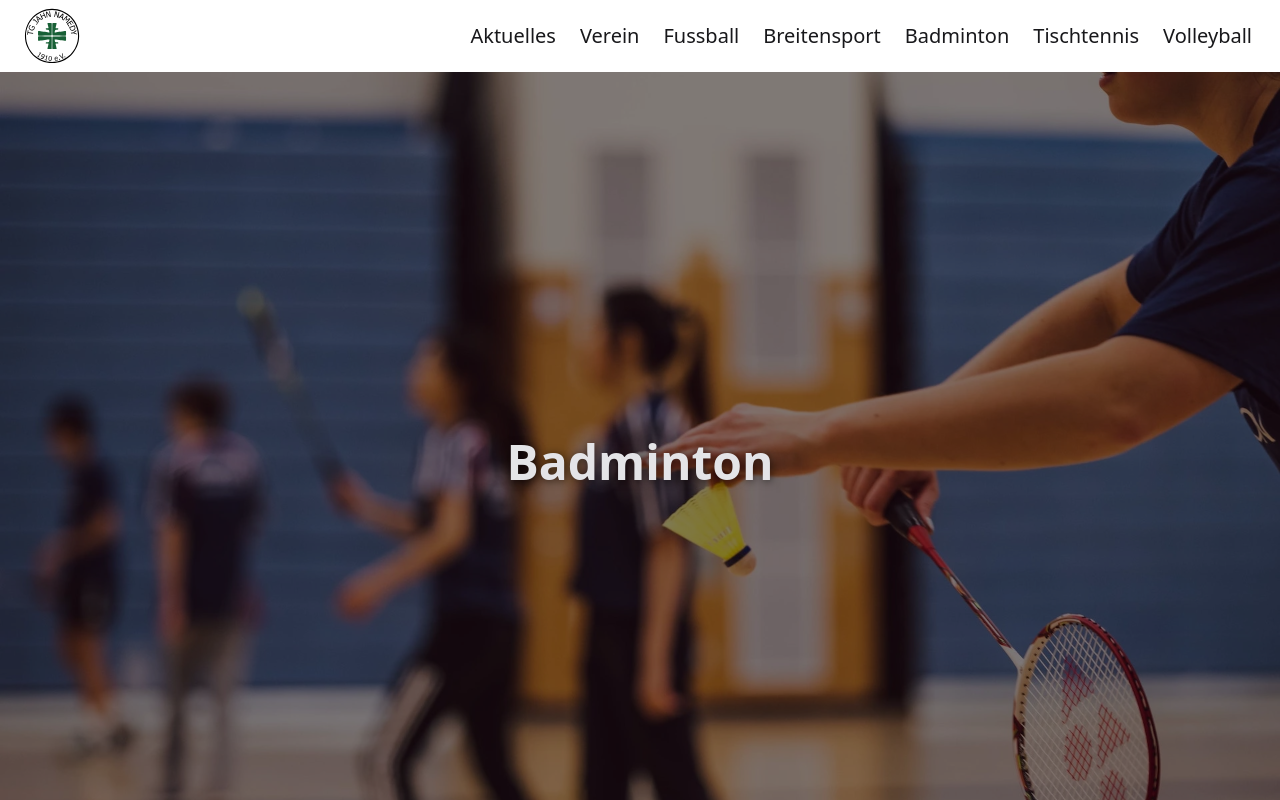
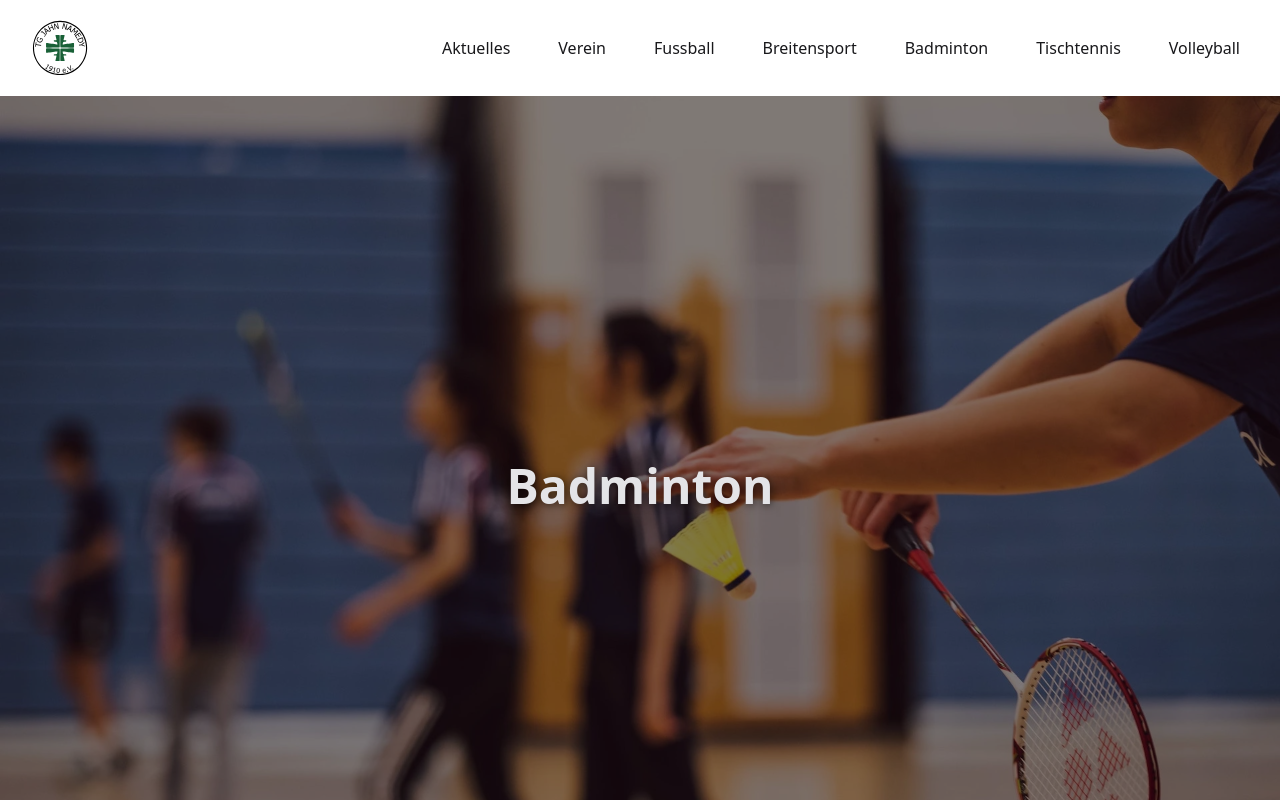
Before and after one commit to VKrieger/TG_JAHN_REACT_TS_TAILWIND_DAISYUI, a React (Vite) app: page /TG_JAHN_REACT_TS_TAILWIND_DAISYUI/badminton in a window 1280 px wide. Shown: the top 800 px of the page. Built offline with nearby package versions, Linux system fonts and the light colour scheme.

Commit message:
finished navbar

```diff
--- a/package.json
+++ b/package.json
@@ -14,7 +14,6 @@
   "dependencies": {
     "@tailwindcss/vite": "^4.0.17",
     "react": "^19.0.0",
-    "react-device-detect": "^2.2.3",
     "react-dom": "^19.0.0",
     "react-icons": "^5.5.0",
     "react-router-dom": "^7.4.1",
--- /dev/null
+++ b/src/api/navItems.tsx
@@ -0,0 +1,50 @@
+import Logo from "../styles/icons/logo.svg";
+
+export interface NavItem {
+  id: number;
+  text: string;
+  submenu?: {
+    id: number;
+    text: string;
+  }[];
+}
+
+export const navItems: NavItem[] = [
+  { id: 1, text: "Aktuelles" },
+  {
+    id: 2,
+    text: "Verein",
+    submenu: [
+      { id: 21, text: "Über Uns" },
+      { id: 22, text: "Vorstand" },
+      { id: 23, text: "Mitgliedschaft" },
+      { id: 24, text: "Downloads" },
+    ],
+  },
+  {
+    id: 3,
+    text: "Fussball",
+    submenu: [
+      { id: 31, text: "Bambinis" },
+      { id: 32, text: "D Jugend" },
+      { id: 33, text: "E Jugend" },
+      { id: 34, text: "F Jugend" },
+      { id: 35, text: "Alte Herren" },
+    ],
+  },
+  {
+    id: 4,
+    text: "Breitensport",
+    submenu: [
+      { id: 41, text: "Gymnastik" },
+      { id: 42, text: "Bauch Beine Po" },
+      { id: 43, text: "Leichtathletik" },
+      { id: 44, text: "Kinderturnen" },
+    ],
+  },
+  { id: 5, text: "Badminton" },
+  { id: 6, text: "Tischtennis" },
+  { id: 7, text: "Volleyball" },
+];
+
+export { Logo };
--- a/src/components/Hero.tsx
+++ b/src/components/Hero.tsx
@@ -1,12 +1,28 @@
 import type { heroDetails } from "../api/types/heroDetails";
 import { Link } from "react-router-dom";
-import { isMobile } from "react-device-detect";
+import useWindowDimensions from "../hooks/useWindowDimensions"
+
+import { useEffect, useState } from "react";
 
 interface HeroConfigProps {
   heroConfig: heroDetails;
 }
 
+
+
 function Hero({ heroConfig }: HeroConfigProps) {
+  const {width} = useWindowDimensions();
+
+  const [isMobile, setIsMobile] = useState(false);
+
+  useEffect(()=>{
+    if(width < 1024){
+      setIsMobile(true)
+    } else {
+      setIsMobile(false)
+    }
+  },[width])
+
   return (
 
       <div
@@ -42,7 +58,7 @@ function Hero({ heroConfig }: HeroConfigProps) {
             {heroConfig.button && (
               <Link
                 to={heroConfig.buttonLink ?? "/"}
-                className="font-light duration-300 ease-in-out btn btn-wide rounded-full hover:bg-(--color-glow-green) hover:drop-shadow-(--drop-shadow-green) tracking-wider  hover:text-white border-none  hover:-translate-y-px  textShadow"
+                className="font-light duration-300 ease-in-out btn btn-wide rounded-full hover:bg-[#00df9a] hover:drop-shadow-(--drop-shadow-green) tracking-wider  hover:text-white border-none  hover:-translate-y-px  textShadow"
                 //
               >
                 {heroConfig.button}
--- a/src/components/Navbar.tsx
+++ b/src/components/Navbar.tsx
@@ -1,233 +1,161 @@
-import Logo from "../styles/icons/logo.svg";
-import { Link, Outlet } from "react-router-dom";
-import { useRef } from "react";
+import { useState, useRef, useEffect } from "react";
+import { AiOutlineClose, AiOutlineMenu } from "react-icons/ai";
+import { Link } from "react-router-dom";
 
-function Navbar() {
+import useWindowDimensions from "../hooks/useWindowDimensions";
+import { NavItem } from "../api/navItems";
 
-  const vereinDropdownRef = useRef<HTMLDivElement>(null);
-  const fussballDropdownRef = useRef<HTMLDivElement>(null);
-  const breitensportDropdownRef = useRef<HTMLDivElement>(null);
+interface NavbarProps {
+  navItems: NavItem[];
+  logo: string;
+  setNavOpen: (open: boolean) => void;
+}
+
+const Navbar = ({ navItems, logo, setNavOpen }: NavbarProps) => {
   const outletRef = useRef<HTMLDivElement>(null);
+  // State to manage the navbar's visibility
+  const [nav, setNav] = useState(false);
+  // State to manage which submenu is active (null bedeutet keins offen)
+  const [activeSubmenu, setActiveSubmenu] = useState<number | null>(null);
 
+  // Toggle function to handle the navbar's display
+  const handleNav = () => {
+    const newState = !nav;
+    setNav(newState);
+    setNavOpen(newState);
 
+    // Optional: Schließe geöffnete Submenüs beim Schließen der Hauptnavigation
+    if (nav) setActiveSubmenu(null);
+  };
 
-  const handleOnClickVerein = () => {
-    if (vereinDropdownRef.current) {
-      vereinDropdownRef.current.focus();
-      vereinDropdownRef.current.blur();
-    }
-  };
-  const handleOnClickFussball = () => {
-    if (fussballDropdownRef.current) {
-      fussballDropdownRef.current.focus();
-      fussballDropdownRef.current.blur();
+  const { width } = useWindowDimensions();
+  const [isMobile, setIsMobile] = useState(false);
+
+  useEffect(() => {
+    setIsMobile(width < 1024);
+  }, [width]);
+
+  // Array containing navigation items with an optional submenu
+
+  // Handler für Submenüs
+  const handleSubmenu = (id: number) => {
+    if (activeSubmenu === id) {
+      setActiveSubmenu(null); // schließt das Submenü, wenn es schon offen war
+    } else {
+      setActiveSubmenu(id); // öffnet das angeklickte Submenü
     }
   };
 
-  const handleOnClickBreitensport = () => {
-    if (breitensportDropdownRef.current) {
-      breitensportDropdownRef.current.focus();
-      breitensportDropdownRef.current.blur();
-    }
-  };
+  return (
+    <div className="bg-white flex justify-between items-center h-24 max-full mx-auto px-4">
+      {isMobile && (
+        <div ref={outletRef} onClick={handleNav} className="block">
+          {nav ? <AiOutlineClose size={30} /> : <AiOutlineMenu size={30} />}
+        </div>
+      )}
 
-  const handleOpen = () => {
-    if (outletRef.current) {
-      outletRef.current.className =
-        "duration-400 ease-in ml-62 w-full ";
-    }
-  };
+      {isMobile && (
+        <ul
+          className={
+            nav
+              ? "z-1 mt-24 fixed left-0 top-0 w-[50%] h-full  bg-white text-black ease-in-out duration-400 h-max"
+              : "z-1 mt-24 ease-in-out w-[60%] duration-400 fixed top-0 bottom-0 left-[-100%] h-max"
+          }
+        >
+          {navItems.map((item) => (
+            <li
+              key={item.id}
+              className="p-2 m-4 rounded-xl hover:bg-[#d3d1ce]  bg-[#eae8e5] duration-300  cursor-pointer "
+            >
+              {/* Wenn ein Submenü existiert, dann wird beim Klick der handleSubmenu-Handler benutzt */}
+              {item.submenu ? (
+                <div onClick={() => handleSubmenu(item.id)}>{item.text}</div>
+              ) : (
+                <Link
+                  to={`/${item.text}`}
+                  onClick={() => {
+                    setNavOpen(false);
+                    setActiveSubmenu(null);
+                    setNav(false);
+                  }}
+                >
+                  {item.text}
+                </Link>
+              )}
+              {/* Bedingtes Rendering des Submenüs */}
+              {item.submenu && activeSubmenu === item.id && (
+                <ul className="ml-4 mt-2 border-l border-gray-400">
+                  {item.submenu.map((subItem) => (
+                    <li
+                      key={subItem.id}
+                      className="p-2 hover:bg-white duration-300 rounded-md cursor-pointer"
+                    >
+                      <Link
+                        to={`/${subItem.text}`}
+                        onClick={() => {
+                          setNavOpen(false);
+                          setActiveSubmenu(null);
+                          setNav(false);
+                        }}
+                      >
+                        {subItem.text}
+                      </Link>
+                    </li>
+                  ))}
+                </ul>
+              )}
+            </li>
+          ))}
+        </ul>
+      )}
 
-  const handleBlur = () => {
-    if (outletRef.current) {
-      outletRef.current.className =
-        "duration-400 ease-in w-full";
-    }
-  };
-
-  const linkItems: React.ReactNode = (
-    <>
-      <li>
-        <Link to="/news">Aktuelles</Link>
-      </li>
-      <li>
-        <div
-          tabIndex={0}
-          onClick={handleOnClickVerein}
-          ref={vereinDropdownRef}
-          className="dropdown dropdown-center dropdown-hover"
-        >
-          <div tabIndex={0} role="button">
-            Verein
-          </div>
-          <ul className="menu dropdown-content text-base bg-base-100 rounded-box z-1 mt-10 w-40 p-2 shadow-sm">
-            <li>
-              <Link to="/ueber_uns">Über Uns</Link>
-            </li>
-            <li>
-              <Link to="/vorstand">Vorstand</Link>
-            </li>
-            <li>
-              <Link to="/mitgliedschaft">Mitgliedschaft</Link>
-            </li>
-            <li>
-              <Link to="/downloads">Downloads</Link>
-            </li>
-          </ul>
-        </div>
-      </li>
-      <li>
-        <div
-          tabIndex={0}
-          onClick={handleOnClickFussball}
-          ref={fussballDropdownRef}
-          className="dropdown dropdown-hover dropdown-center"
-        >
-          <div tabIndex={0} role="button">
-            Fussball
-          </div>
-          <ul
-            tabIndex={0}
-            className="menu dropdown-content text-base bg-base-100 rounded-box z-1 mt-10 w-40 p-2 shadow-sm"
-          >
-            <li>
-              <Link to="/bambinis">Bambinis</Link>
-            </li>
-            <li>
-              <Link to="/f_jugend">F-Jugend</Link>
-            </li>
-            <li>
-              <Link to="/e_jugend">E-Jugend</Link>
-            </li>
-            <li>
-              <Link to="/d_jugend">D-Jugend</Link>
-            </li>
-            <li>
-              <Link to="/herren">Alte Herren</Link>
-            </li>
-          </ul>
-        </div>
-      </li>
-      <li>
-        <div
-          tabIndex={0}
-          onClick={handleOnClickBreitensport}
-          ref={breitensportDropdownRef}
-          className="dropdown dropdown-hover dropdown-center"
-        >
-          <div tabIndex={0} role="button">
-            Breitensport
-          </div>
-          <ul
-            tabIndex={0}
-            className="menu dropdown-content text-base bg-base-100 rounded-box z-1 mt-10 w-40 p-2 shadow-sm0"
-          >
-            <li>
-              <Link to="/gymnastik">Gymnastik</Link>
-            </li>
-            <li>
-              <Link to="/bauch_beine_po">Bauch Bein Po</Link>
-            </li>
-            <li>
-              <Link to="/leichtathletik">Leichtathletik</Link>
-            </li>
-            <li>
-              <Link to="/kinderturnen">Kinderturnen</Link>
-            </li>
-          </ul>
-        </div>
-      </li>
-      <li>
-        <Link to="/badminton">Badminton</Link>
-      </li>
-      <li>
-        <Link to="/tischtennis">Tischtennis</Link>
-      </li>
-      <li>
-        <Link to="/volleyball">Volleyball</Link>
-      </li>
-    </>
-  );
-
-  return (
-    <div className="drawer">
-      <input id="my-drawer-3" type="checkbox" className="drawer-toggle" />
-      <div className="drawer-content flex flex-col">
-        {/* Navbar */}
-        <div className="navbar bg-white justify-between w-full">
-          <div
-            className="lg:hidden"
-            onClick={handleOpen}
-          >
-            <label
-              htmlFor="my-drawer-3"
-              aria-label="open sidebar"
-              className="btn btn-square btn-ghost"
-            >
-              <svg
-                xmlns="http://www.w3.org/2000/svg"
-                fill="none"
-                viewBox="0 0 24 24"
-                className="inline-block h-6 w-6 stroke-current"
-              >
-                <path
-                  strokeLinecap="round"
-                  strokeLinejoin="round"
-                  strokeWidth="2"
-                  d="M4 6h16M4 12h16M4 18h16"
-                ></path>
-              </svg>
-            </label>
-          </div>
-
-          <div className="mx-2  px-2 ">
-            <Link to="/">
-              <img className="h-14 " src={Logo} alt="logo" />
-            </Link>
-          </div>
-          <div className="hidden lg:block ">
-            <ul className="menu menu-horizontal text-xl ">
-              {/* Navbar menu content here */}
-              {linkItems}
-            </ul>
-          </div>
-        </div>
-        <div ref={outletRef} >
-          <Outlet />
-        </div>
+      {/* Logo */}
+      <div className="mx-2 px-2">
+        <Link to="/">
+          <img className="h-14" src={logo} alt="logo" />
+        </Link>
       </div>
 
-      <div
-        tabIndex={0}
-        className="drawer-side"
-        onBlur={handleBlur}
-        onClick={handleOpen}
-      >
-        <label
-          htmlFor="my-drawer-3"
-          aria-label="close sidebar"
-          className="drawer-overlay"
-        ></label>
-        <ul className=" menu bg-base-200 min-h-full w-60 p-4 mt-18 ">
-          {/* Sidebar content here */}
-          {linkItems}
+      {!isMobile && (
+        <ul className="hidden md:flex">
+          {navItems.map((item) => (
+            <li
+              key={item.id}
+              className="relative p-4 hover:bg-[#00df9a] rounded-xl m-2 cursor-pointer duration-300 hover:text-black"
+            >
+              {/* Für Desktop kann man zusätzlich auf Hover-Events setzen */}
+              {item.submenu ? (
+                <div onMouseEnter={() => setActiveSubmenu(item.id)}>
+                  {item.text}
+                  {activeSubmenu === item.id && (
+                    <ul
+                      className="absolute top-full left-0 mt-2 bg-white shadow-lg border border-gray-200 rounded-md z-50 overflow-hidden"
+                      onMouseLeave={() => setActiveSubmenu(null)}
+                    >
+                      {item.submenu.map((subItem) => (
+                        <li key={subItem.id} className="rounded-md w-37">
+                          <Link
+                            to={`/${subItem.text}`}
+                            className="block p-4 hover:bg-[#00df9a] "
+                          >
+                            {subItem.text}
+                          </Link>
+                        </li>
+                      ))}
+                    </ul>
+                  )}
+                </div>
+              ) : (
+                <Link to={`/${item.text}`} className="block w-full h-full">
+                  {item.text}
+                </Link>
+              )}
+            </li>
+          ))}
         </ul>
-      </div>
+      )}
     </div>
-
-    // <div className="navbar fixed  z-1 bg-base-100 shadow-sm h-18 px-12">
-    //   <div className="flex-1">
-    //     <Link to="/">
-    //       <img className="h-14 " src={Logo} alt="logo" />
-    //     </Link>
-    //   </div>
-    //   <div className="flex-none">
-    //     <ul className="menu menu-horizontal text-xl">
-    //      {linkItems}
-    //     </ul>
-    //   </div>
-    // </div>
   );
-}
+};
 
 export default Navbar;
--- /dev/null
+++ b/src/hooks/useWindowDimensions.tsx
@@ -0,0 +1,30 @@
+import { useState, useEffect } from 'react';
+
+
+interface WindowDimensions {
+  width: number;
+  height: number;
+}
+
+function getWindowDimensions(): WindowDimensions {
+  const { innerWidth: width, innerHeight: height } = window;
+  return {
+    width,
+    height
+  };
+}
+
+export default function useWindowDimensions() {
+  const [windowDimensions, setWindowDimensions] = useState<WindowDimensions>(getWindowDimensions());
+
+  useEffect(() => {
+    function handleResize() {
+      setWindowDimensions(getWindowDimensions());
+    }
+
+    window.addEventListener('resize', handleResize);
+    return () => window.removeEventListener('resize', handleResize);
+  }, []);
+
+  return windowDimensions;
+}
--- a/src/index.css
+++ b/src/index.css
@@ -4,7 +4,6 @@
 }
 @theme {
   --color-dark-green: rgba(51, 100, 61, 1);
-  --color-glow-green: #23c483;
   --drop-shadow-green: 0px 15px 20px rgba(46, 229, 157, 0.4);
 }
 
--- a/src/pages/Root.tsx
+++ b/src/pages/Root.tsx
@@ -1,7 +1,8 @@
-import { useLocation } from "react-router-dom";
+import { useLocation, Outlet } from "react-router-dom";
 import Navbar from "../components/Navbar";
 import Footer from "../components/Footer";
-import { useLayoutEffect, ReactNode } from "react";
+import { useLayoutEffect, ReactNode, useState } from "react";
+import { navItems, Logo } from "../api/navItems";
 
 interface WrapperProps {
   children: ReactNode;
@@ -19,13 +20,27 @@ const Wrapper = ({ children }: WrapperProps) => {
 };
 
 function Root() {
+
+  const [navOpen, setNavOpen] = useState(false);
+
   return (
+    <Wrapper>
+      <Navbar
 
-      <Wrapper>
-        <Navbar />
-        <Footer />
-      </Wrapper>
+        setNavOpen={setNavOpen}
+        navItems={navItems}
+        logo={Logo}
+      />
+      <div
 
+        className={`transition-transform duration-400 ease-in-out ${
+          navOpen ? "translate-x-1/2" : "translate-x-0"
+        }`}
+      >
+        <Outlet />
+      </div>
+      <Footer />
+    </Wrapper>
   );
 }
 
```
Also changed, not shown: src/App.tsx (+8 -8 lines), 1 other file (tests, documents, lock files or other folders).
